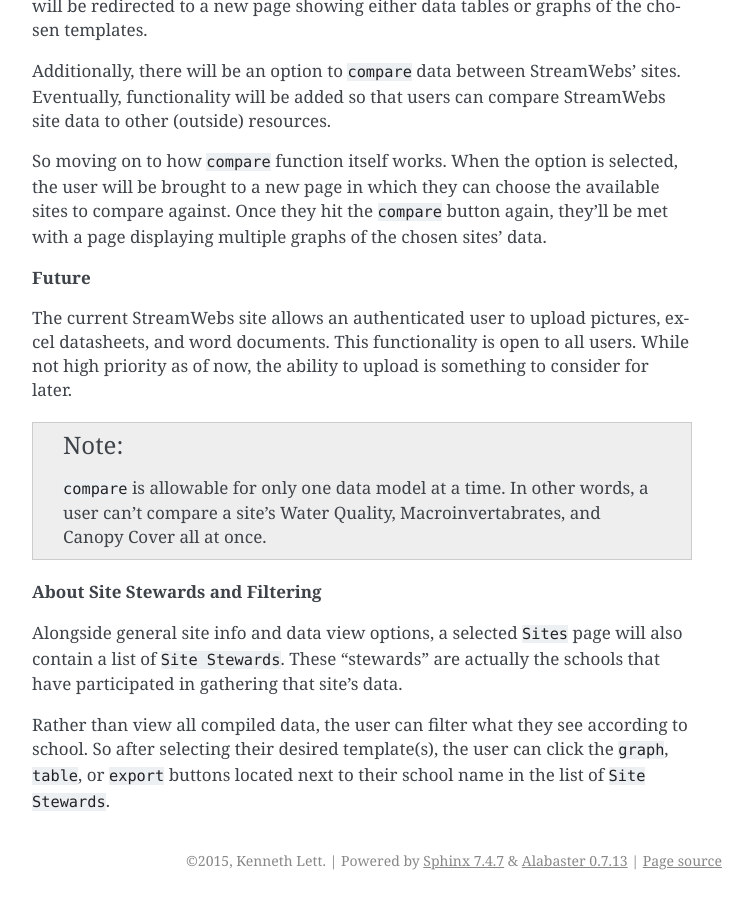
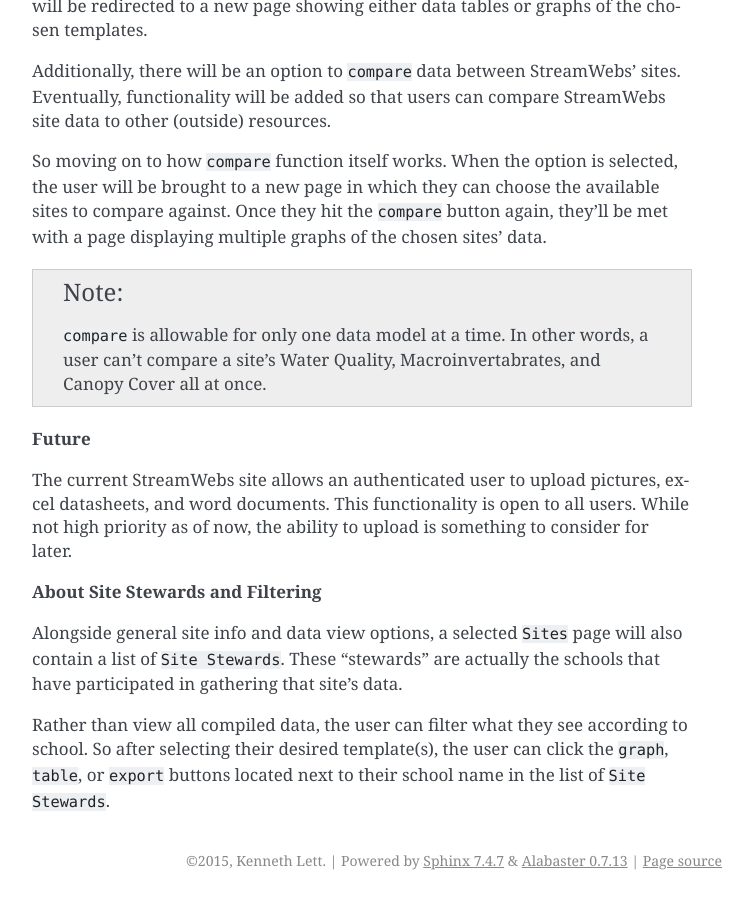
Before and after one commit to osuosl/streamwebs, a Sphinx documentation site: the page built from docs/source/outline.rst, in a window 1280 px wide and 900 px high, scrolled down 2161 px. Shown: the whole window, without its empty margins (388-1141 px from the left). Built offline with Sphinx 7.4.7, drawn with Linux system fonts in a browser that asks for light colours.

Commit message:
Reformat

```diff
--- a/docs/source/outline.rst
+++ b/docs/source/outline.rst
@@ -112,18 +112,18 @@
 they'll be met with a page displaying multiple graphs of the chosen sites'
 data.
 
+.. note::
+
+    ``compare`` is allowable for only one data model at a time. In other words,
+    a user can't compare a site's Water Quality, Macroinvertabrates, and Canopy
+    Cover all at once.
+
 **Future**
 
 The current StreamWebs site allows an authenticated user to upload pictures,
 excel datasheets, and word documents. This functionality is open to all users.
 While not high priority as of now, the ability to upload is something to
 consider for later.
-
-.. note::
-
-    ``compare`` is allowable for only one data model at a time. In other words,
-    a user can't compare a site's Water Quality, Macroinvertabrates, and Canopy
-    Cover all at once.
 
 **About Site Stewards and Filtering**
 
```
